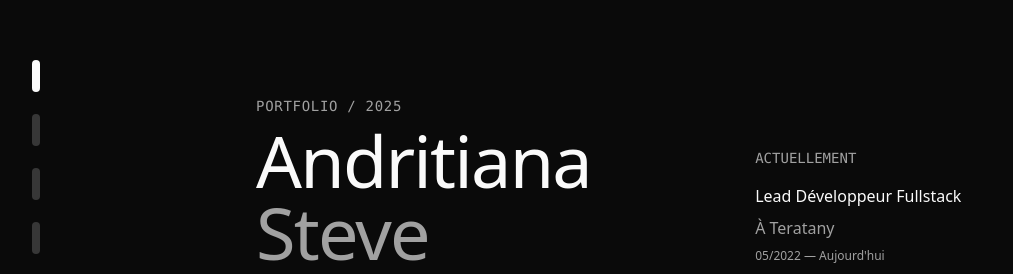
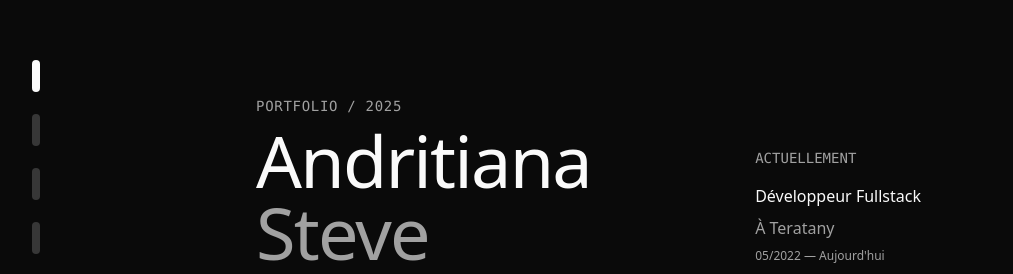
Before and after one commit to andritianaa/minimalist-portfolio, a Next.js app: page / in a window 1280 px wide. Shown: the part 105-379 px from the top of the page, without its empty margins (0-1013 px from the left). Built offline with nearby package versions, Linux system fonts and the light colour scheme.

Commit message:
remove lead

```diff
--- a/app/page.tsx
+++ b/app/page.tsx
@@ -130,7 +130,7 @@ export default function Home() {
                 </div>
                 <div className="space-y-2">
                   <div className="text-foreground">
-                    Lead Développeur Fullstack
+                    Développeur Fullstack
                   </div>
                   <div className="text-muted-foreground">À Teratany</div>
                   <div className="text-xs text-muted-foreground">
@@ -296,11 +296,11 @@ export default function Home() {
               {[
                 {
                   year: "Mai 2022 — Présent",
-                  role: "Lead Développeur Fullstack",
+                  role: "Développeur Fullstack",
                   company: "Teratany",
                   location: "Antananarivo",
                   description:
-                    "Lead développeur fullstack et DevOPS à Teratany. Création du réseau social Teratany dédié aux ODD et de Hevitro.mg, plateforme citoyenne centralisant idées et doléances pour Madagascar.",
+                    "Développeur Fullstack et DevOPS à Teratany. Création du réseau social Teratany dédié aux ODD et de Hevitro.mg, plateforme citoyenne centralisant idées et doléances pour Madagascar.",
                   tech: [
                     "Next.js",
                     "TypeScript",
@@ -337,7 +337,7 @@ export default function Home() {
                 },
                 {
                   year: "Août 2024 — Mars 2025",
-                  role: "Lead Développeur Fullstack",
+                  role: "Développeur Fullstack",
                   company: "Pandorra.ai",
                   location: "Distantiel (Canada)",
                   description:
```
